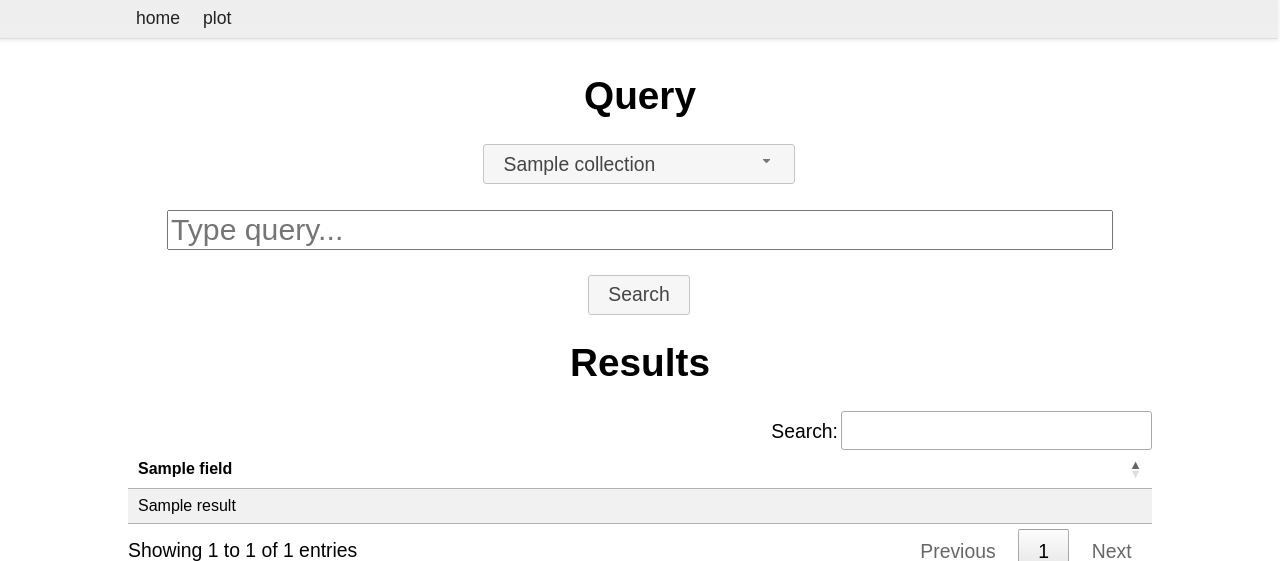
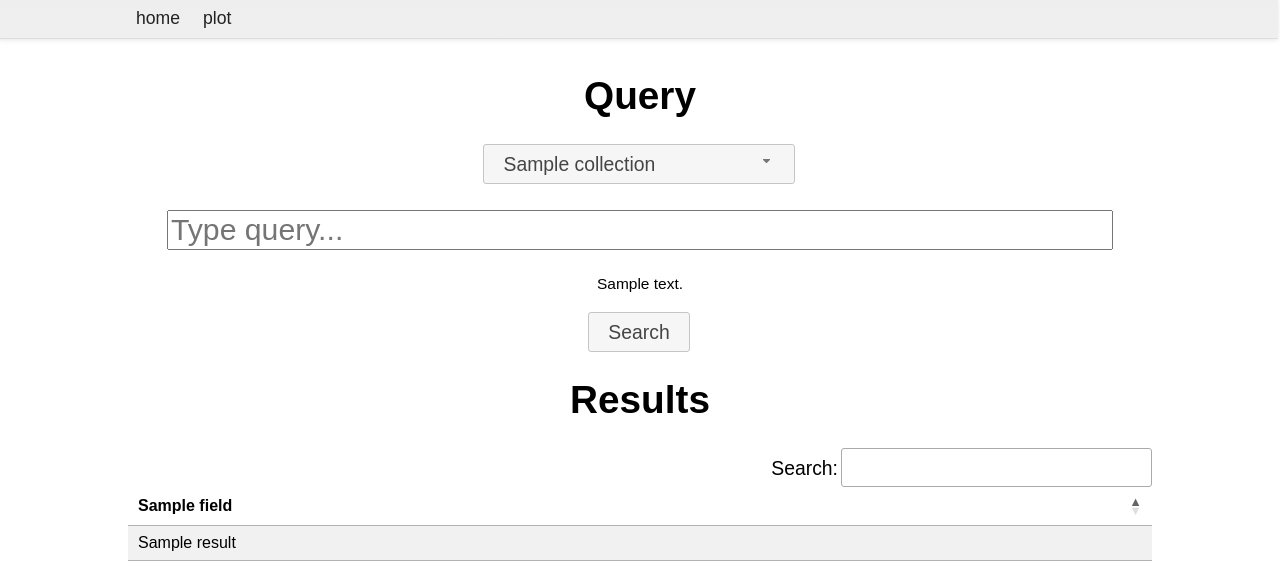
Before and after one commit to materialsvirtuallab/flamyngo, a Python web app: template flamyngo/templates/index.html in a window 1280 px wide. Shown: the top 561 px of the page. Run offline with Jinja, Linux system fonts and the light colour scheme; the template is opened without the code that fills it: most values are stand-ins (such as "Sample title", 1, 10 or a date in 2020); some libraries are stand-ins or nearby versions.

Commit message:
Add helptext support.

```diff
--- a/flamyngo/__init__.py
+++ b/flamyngo/__init__.py
@@ -4,4 +4,4 @@
 
 __author__ = "Shyue Ping Ong"
 __email__ ="shyuep@gmail.com"
-__version__ = "0.9.3"
+__version__ = "0.9.4"
--- a/flamyngo/static/index.css
+++ b/flamyngo/static/index.css
@@ -21,6 +21,7 @@ input{
 	font-size: 1.2em;
 }
 
+
 select{
     width: 300px;
 }
@@ -32,3 +33,8 @@ p{
 #query {
 	font-size: 1.3em;
 }
+
+#helptext{
+	margin: auto;
+	font-size: 0.8em;
+}
--- a/flamyngo/templates/index.html
+++ b/flamyngo/templates/index.html
@@ -58,10 +58,12 @@ $(function() {
 <input type="text" name="search_string"
                placeholder="Type query..." size="50"
        value="{{search_string}}"></p>
+<p id="helptext">{{ helptext }}</p>
 <p>
 <input type="submit" name="submit" value="Search">
 </p>
 </form>
+
 
 {% if results %}
 
--- a/flamyngo/views.py
+++ b/flamyngo/views.py
@@ -24,6 +24,7 @@ CONN = MongoClient(SETTINGS["db"]["host"], SETTINGS["db"]["port"],
 DB = CONN[SETTINGS["db"]["database"]]
 if "username" in SETTINGS["db"]:
     DB.authenticate(SETTINGS["db"]["username"], SETTINGS["db"]["password"])
+HELPTXT = SETTINGS.get("help", "")
 CNAMES = [d["name"] for d in SETTINGS["collections"]]
 CSETTINGS = {d["name"]: d for d in SETTINGS["collections"]}
 AUTH_USER = SETTINGS.get("AUTH_USER", None)
@@ -86,7 +87,8 @@ def process_search_string(search_string, settings):
 @app.route('/', methods=['GET'])
 @requires_auth
 def index():
-    return make_response(render_template('index.html', collections=CNAMES))
+    return make_response(render_template('index.html', collections=CNAMES,
+                                         helptext=HELPTXT))
 
 
 @app.route('/query', methods=['GET'])
```
Also changed, not shown: README.md.
